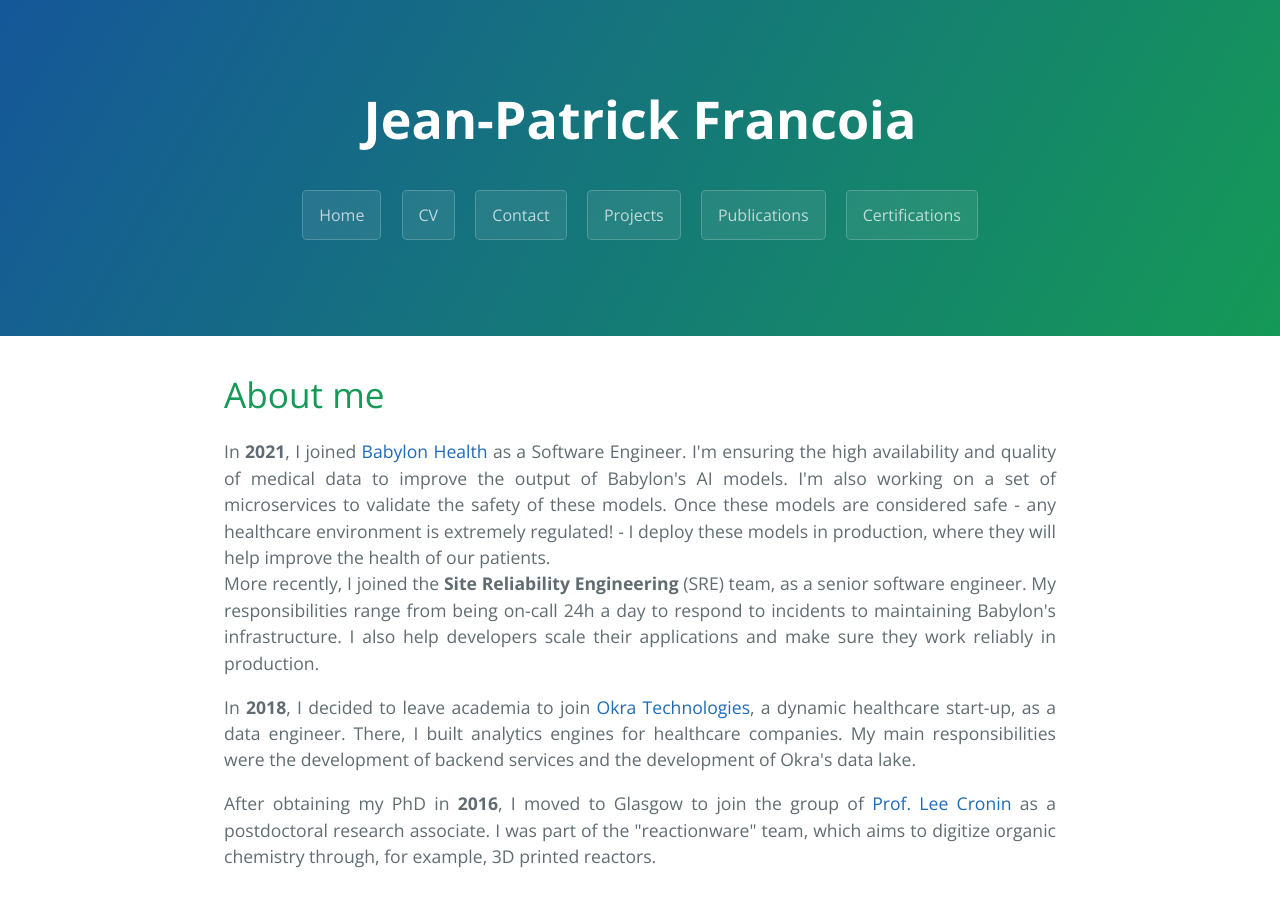
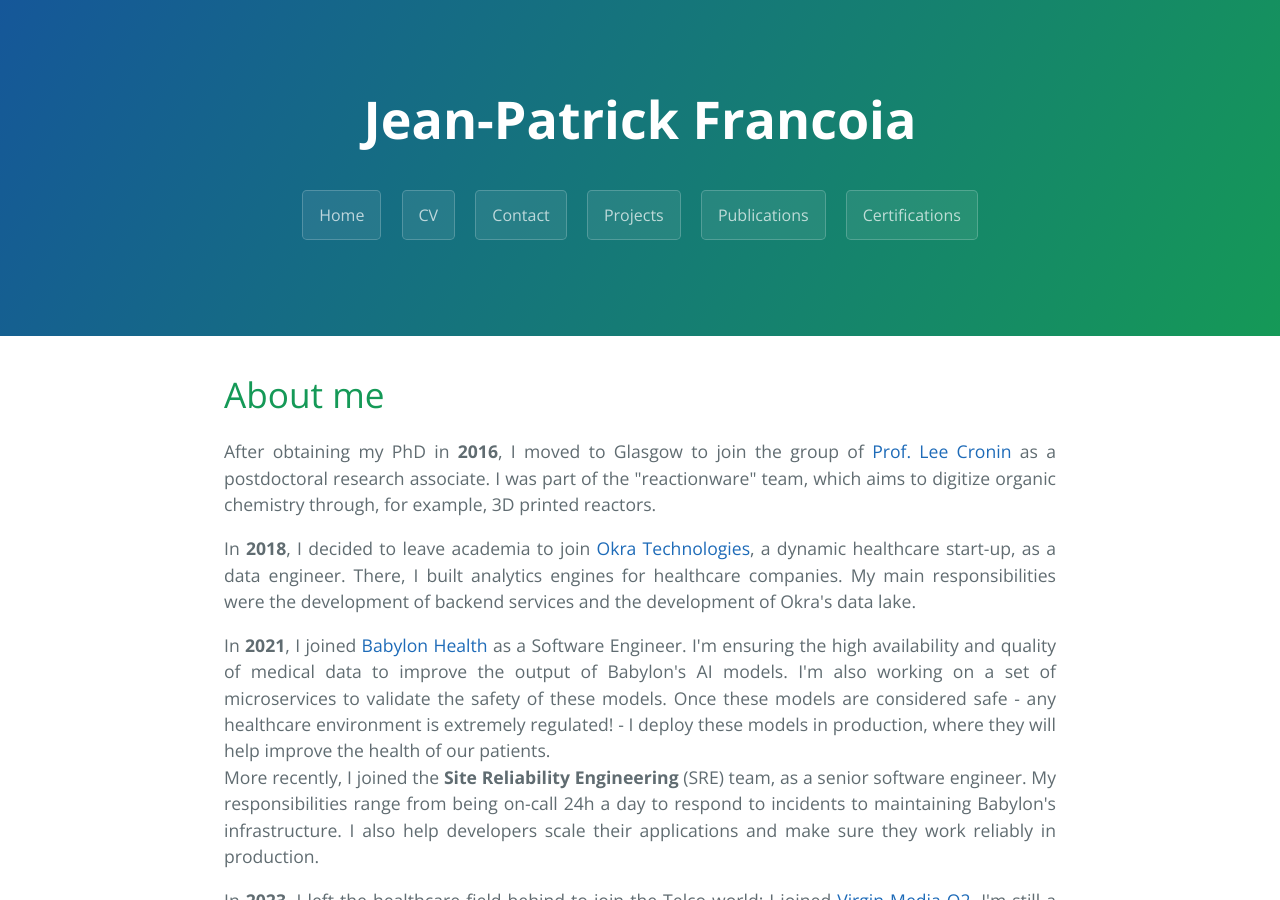
Before and after one commit to JPFrancoia/JPFrancoia.github.io, a Jekyll site: the page built from index.md, in a window 1280 px wide and 900 px high. Built offline with Jekyll 4.4.1, drawn with Linux system fonts in a browser that asks for light colours; the repository's description, which GitHub fills in, is left out; some of the changed lines change nothing that is shown; some of the changed text lies outside the part shown.

Commit message:
Adding a section in "about me" section

```diff
--- a/index.md
+++ b/index.md
@@ -5,6 +5,26 @@
 ---
 
 # About me
+
+<p align="justify">
+
+After obtaining my PhD in <b>2016</b>, I moved to Glasgow to join the group
+of <a href="http://www.chem.gla.ac.uk/cronin">Prof. Lee Cronin</a> as a
+postdoctoral research associate. I was part of the "reactionware" team,
+which aims to digitize organic chemistry through, for example, 3D printed
+reactors.
+
+</p>
+
+<p align="justify">
+
+In <b>2018</b>, I decided to leave academia to join <a
+href="https://www.okra.ai/">Okra Technologies</a>, a dynamic healthcare
+start-up, as a data engineer. There, I built analytics engines for healthcare
+companies. My main responsibilities were the development of backend services
+and the development of Okra's data lake.
+
+</p>
 
 <p align="justify">
 
@@ -25,21 +45,11 @@
 
 <p align="justify">
 
-In <b>2018</b>, I decided to leave academia to join <a
-href="https://www.okra.ai/">Okra Technologies</a>, a dynamic healthcare
-start-up, as a data engineer. There, I built analytics engines for healthcare
-companies. My main responsibilities were the development of backend services
-and the development of Okra's data lake.
-
-</p>
-
-<p align="justify">
-
-After obtaining my PhD in <b>2016</b>, I moved to Glasgow to join the group
-of <a href="http://www.chem.gla.ac.uk/cronin">Prof. Lee Cronin</a> as a
-postdoctoral research associate. I was part of the "reactionware" team,
-which aims to digitize organic chemistry through, for example, 3D printed
-reactors.
+In <b>2023</b>, I left the healthcare field behind to join the Telco world:
+I joined <a href="https://news.virginmediao2.co.uk/">Virgin Media O2</a>. I'm
+still a software engineer, and I'm now leading a small team tasked with
+creating a "fault platform". This platform aims to detect and remediate
+faults on VMO2's network.
 
 </p>
 
```
